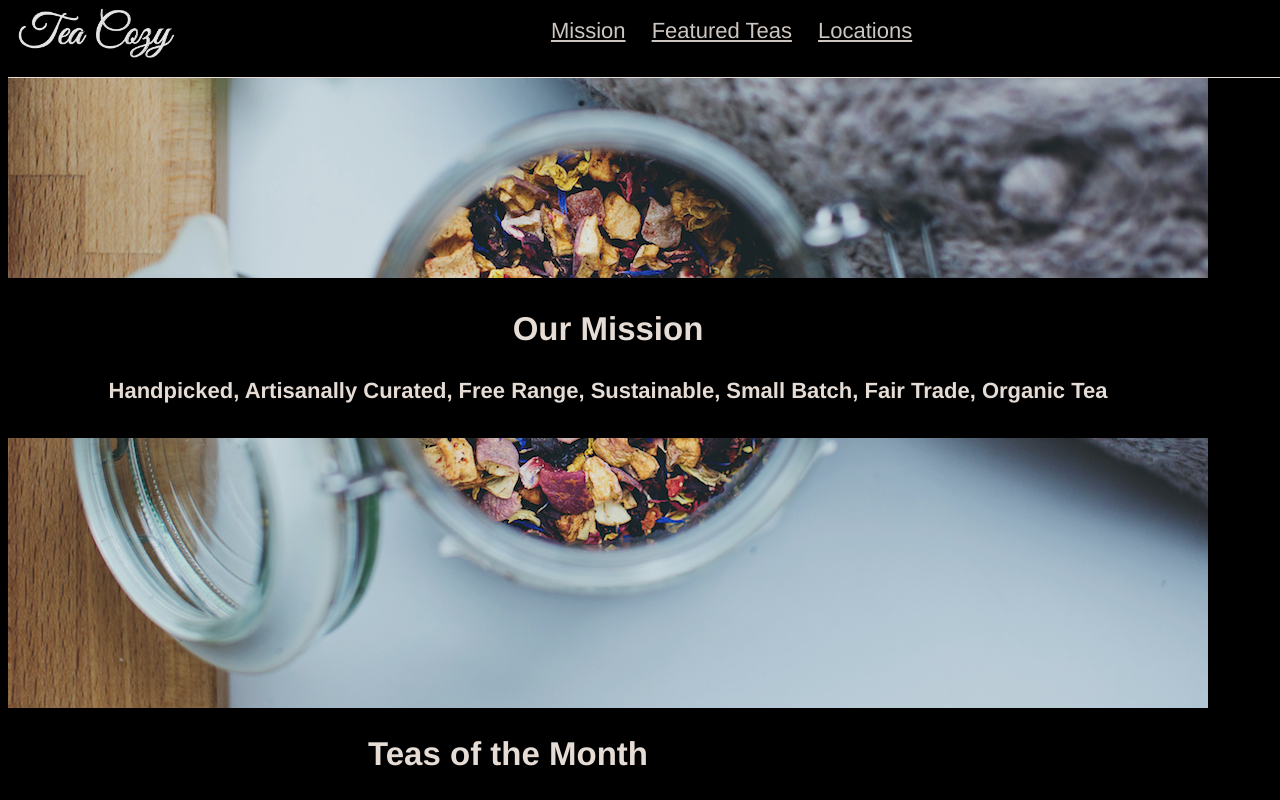
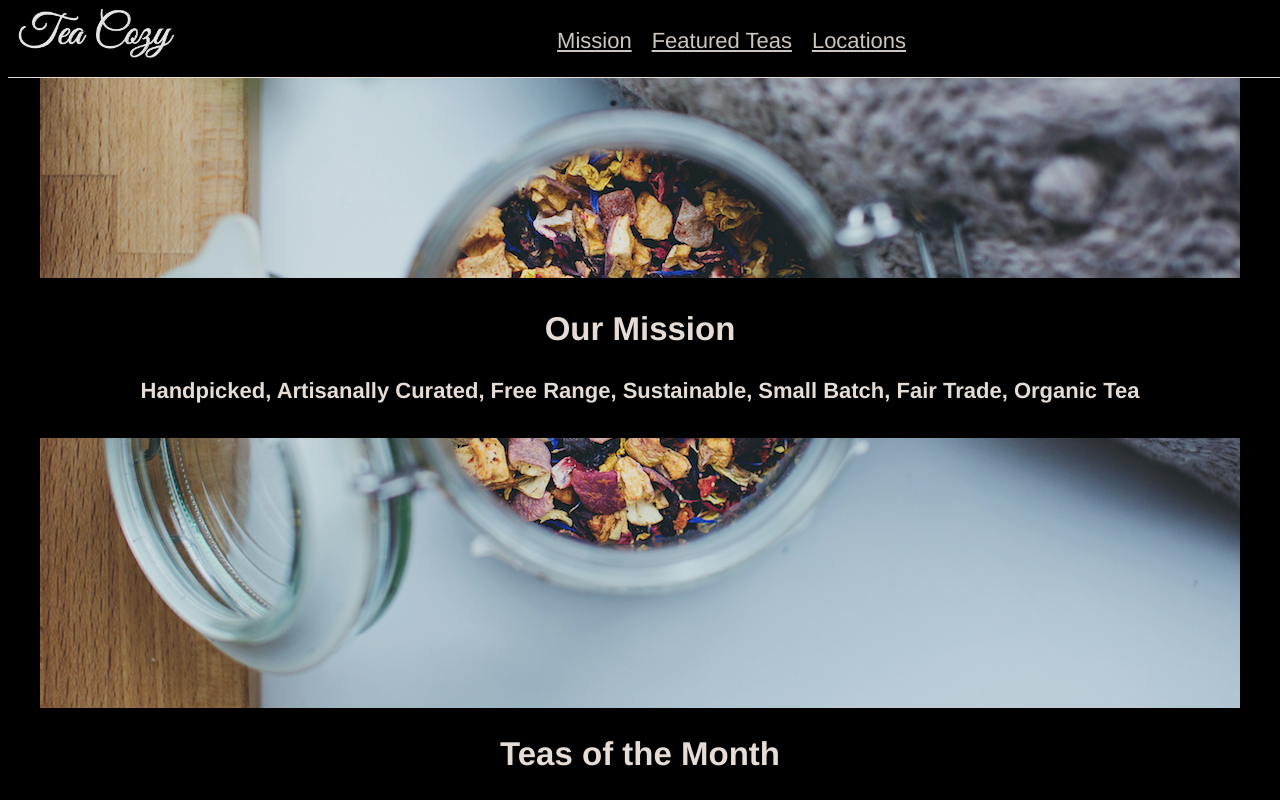
Before and after one commit to bmwwasserman/teacozy, a plain HTML site: page index.html in a window 1280 px wide. Shown: the top 800 px of the page. Drawn offline with Linux system fonts and the light colour scheme.

Commit message:
Layout reformatted.

```diff
--- a/index.html
+++ b/index.html
@@ -6,21 +6,26 @@
     <link href="./resources/css/style.css" type="text/css" rel="stylesheet">
   </head>
   <body>
-    <div class="header">
+
+    <div class="header flex-container">
       <img src="./resources/images/img-tea-cozy-logo.png">
-      <div class="navigate">
-        <span><a href="#mission">Mission</a></span>
-        <span><a href="#featured">Featured Teas</a></span>
-        <span><a href="#location">Locations</a></span>
+      <div class="navigate flex-container">
+        <span class="flex-container"><a href="#mission">Mission</a></span>
+        <span class="flex-container"><a href="#featured">Featured Teas</a></span>
+        <span class="flex-container"><a href="#location">Locations</a></span>
       </div>
     </div>
+
+
     <div class="body">
+
       <div class="top">
         <div class="words" id="mission">
           <h2>Our Mission</h2>
           <h4>Handpicked, Artisanally Curated, Free Range, Sustainable, Small Batch, Fair Trade, Organic Tea</h4>
         </div>
       </div>
+
       <div class="middle" id="featured">
         <h2>Teas of the Month</h2>
         <h4>What's Steeping at the Tea Cozy?</h4>
@@ -47,6 +52,7 @@
           </div>
         </div>
       </div>
+
       <div class="bottom" id="location">
         <h2>Locations</h2>
         <div class="locations">
@@ -70,12 +76,16 @@
           </div>
         </div>
       </div>
+
       <div class="footer">
         <h2>The Tea Cozy</h2>
         <h5>contact@theteacozy.com</h5>
         <h5>917-555-8904</h5>
       </div>
+
       <div id="cr"><h5>copyright The Tea Cozy 2017</h5></div>
-    </div>
+
+    </div> <!-- this is the end of the body div -->
+
   </body>
 </html>
--- a/resources/css/style.css
+++ b/resources/css/style.css
@@ -7,8 +7,13 @@ body {
   text-align: center;
 }
 
+.flex-container {
+  display: flex;
+  justify-content: center;
+  flex-wrap: wrap;
+}
+
 .header {
-  display: flex;
   height: 69px;
   border-bottom: 1px solid seashell;
   width: 100%;
@@ -16,6 +21,7 @@ body {
   background-color: black;
   margin-bottom: 69px;
   z-index: 10;
+  margin: 0 auto;
 }
 
 .header img {
@@ -48,6 +54,7 @@ a {
   align-items: center;
   justify-content: center;
   position: relative;
+  margin: 0 auto;
 }
 
 .words {
@@ -59,6 +66,7 @@ a {
 
 .middle {
   width: 1000px;
+  margin: 0 auto;
 }
 
 .middle img {
@@ -88,7 +96,7 @@ a {
   background-size: cover;
   height: 500px;
   width: 1200px;
-  margin-bottom: 5px;
+  margin: 0 auto 5px auto;
 }
 
 .locations {
@@ -112,7 +120,7 @@ a {
 
 .footer {
   height: 200px;
-  margin-top: 5px;
+  margin: 0 auto;
 }
 
 #cr {
```
Lines whose indentation alone changed are shown as unchanged.
